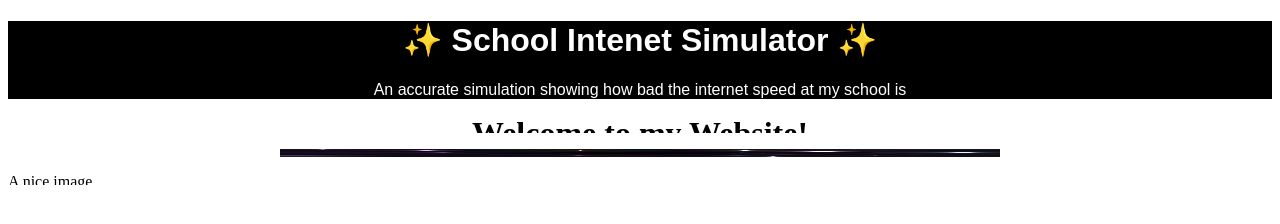
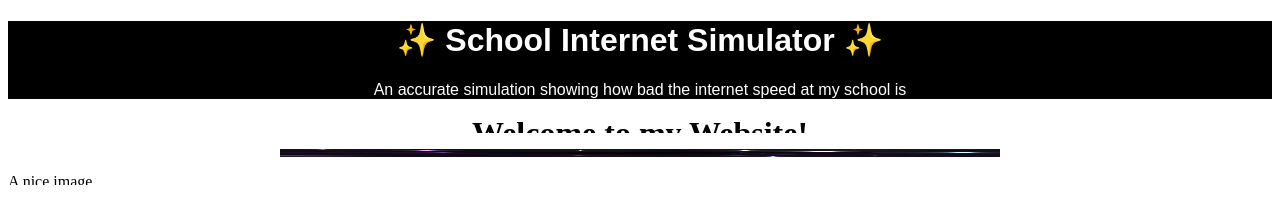
Before and after one commit to JKakaofanatiker/SchoolInternetSimulator, a plain HTML site: page index.html in a window 1280 px wide. Drawn offline with nearby package versions, Linux system fonts and the light colour scheme.

Commit message:
Update index.html

```diff
--- a/index.html
+++ b/index.html
@@ -9,7 +9,7 @@
     </head>
     <body>
         <header class="noPain">
-        <h1>&#10024 School Intenet Simulator &#10024</h1>
+        <h1>&#10024 School Internet Simulator &#10024</h1>
         <p>An accurate simulation showing how bad the internet speed at my school is</p>
         </header>
         <h1 class="pain">Welcome to my Website!</h1>
```
